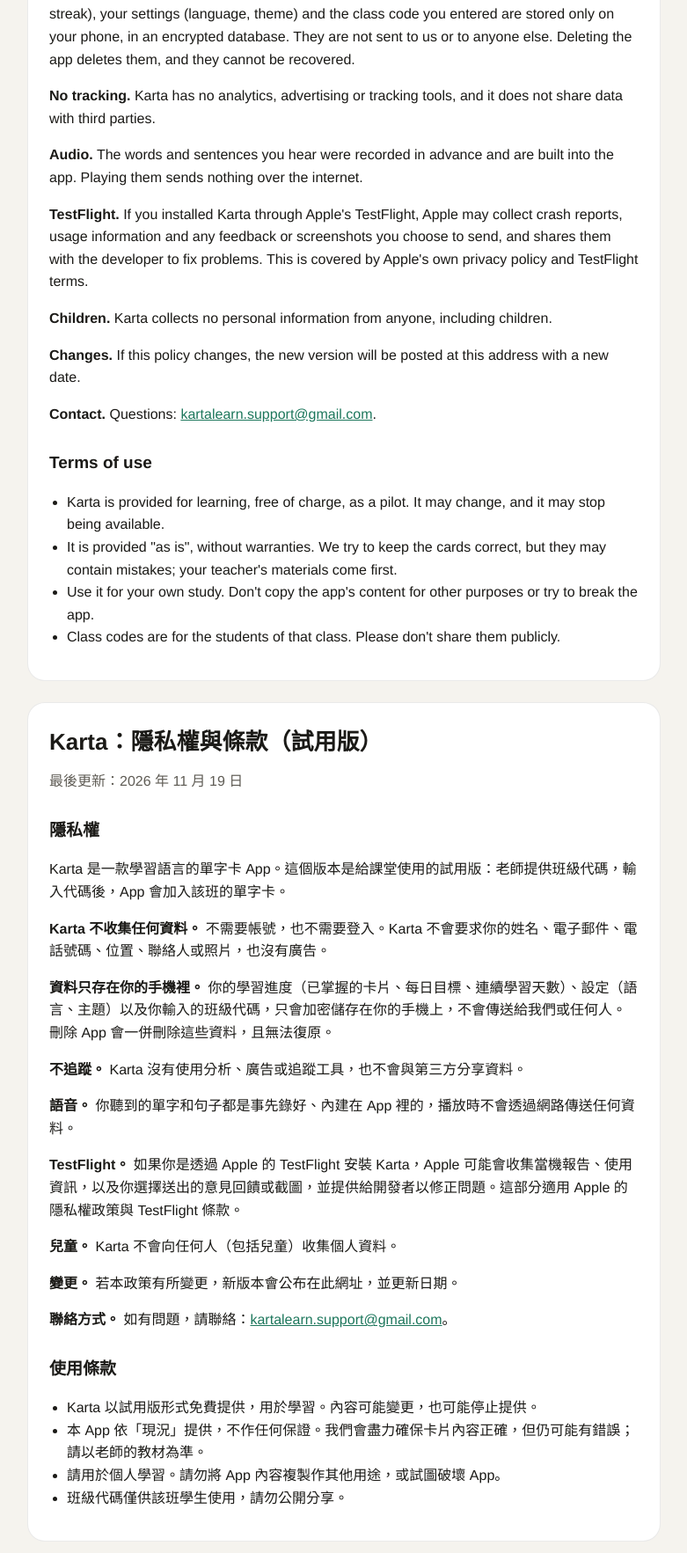
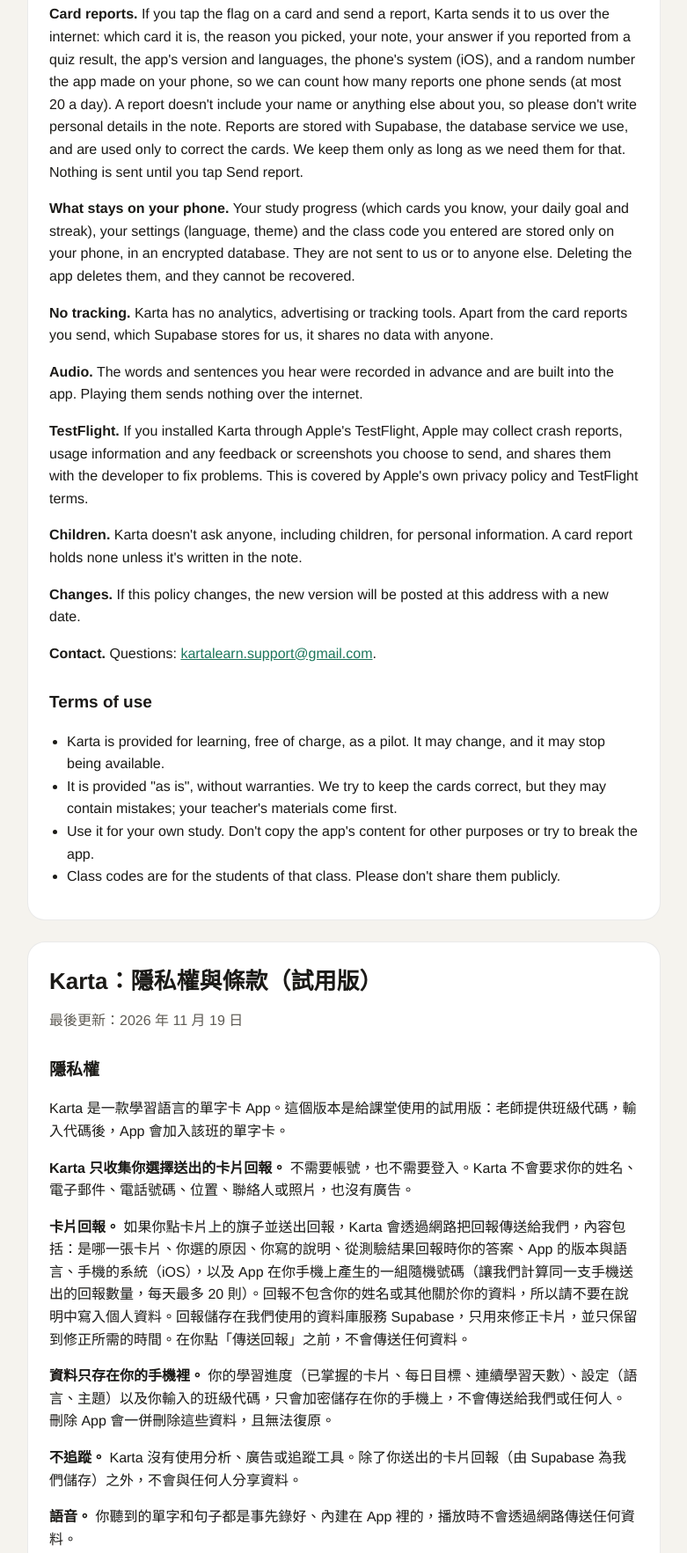
Before and after one commit to restorenode/karta-legal, a plain HTML site: page index.html in a window 1280 px wide. Shown: the part 410-2175 px from the top of the page at 88% size, without its empty margins (249-1030 px from the left). Drawn offline with Linux system fonts and the light colour scheme.

Commit message:
Privacy: card reports are sent and stored with Supabase
Co-Authored-By: Claude Opus 5.5 <noreply@anthropic.com>

```diff
--- a/index.html
+++ b/index.html
@@ -27,12 +27,13 @@
 <p>Last updated: 19 November 2026</p>
 <h2>Privacy</h2>
 <p>Karta is a flashcard app for learning languages. This version is a pilot for a class: a teacher gives students a class code, and the code adds the class&#x27;s cards to the app.</p>
-<p><strong>What Karta collects: nothing.</strong> There is no account and no sign-in. Karta does not ask for your name, email address, phone number, location, contacts or photos, and it shows no ads.</p>
+<p><strong>What Karta collects: only the card reports you choose to send.</strong> There is no account and no sign-in. Karta does not ask for your name, email address, phone number, location, contacts or photos, and it shows no ads.</p>
+<p><strong>Card reports.</strong> If you tap the flag on a card and send a report, Karta sends it to us over the internet: which card it is, the reason you picked, your note, your answer if you reported from a quiz result, the app&#x27;s version and languages, the phone&#x27;s system (iOS), and a random number the app made on your phone, so we can count how many reports one phone sends (at most 20 a day). A report doesn&#x27;t include your name or anything else about you, so please don&#x27;t write personal details in the note. Reports are stored with Supabase, the database service we use, and are used only to correct the cards. We keep them only as long as we need them for that. Nothing is sent until you tap Send report.</p>
 <p><strong>What stays on your phone.</strong> Your study progress (which cards you know, your daily goal and streak), your settings (language, theme) and the class code you entered are stored only on your phone, in an encrypted database. They are not sent to us or to anyone else. Deleting the app deletes them, and they cannot be recovered.</p>
-<p><strong>No tracking.</strong> Karta has no analytics, advertising or tracking tools, and it does not share data with third parties.</p>
+<p><strong>No tracking.</strong> Karta has no analytics, advertising or tracking tools. Apart from the card reports you send, which Supabase stores for us, it shares no data with anyone.</p>
 <p><strong>Audio.</strong> The words and sentences you hear were recorded in advance and are built into the app. Playing them sends nothing over the internet.</p>
 <p><strong>TestFlight.</strong> If you installed Karta through Apple&#x27;s TestFlight, Apple may collect crash reports, usage information and any feedback or screenshots you choose to send, and shares them with the developer to fix problems. This is covered by Apple&#x27;s own privacy policy and TestFlight terms.</p>
-<p><strong>Children.</strong> Karta collects no personal information from anyone, including children.</p>
+<p><strong>Children.</strong> Karta doesn&#x27;t ask anyone, including children, for personal information. A card report holds none unless it&#x27;s written in the note.</p>
 <p><strong>Changes.</strong> If this policy changes, the new version will be posted at this address with a new date.</p>
 <p><strong>Contact.</strong> Questions: <a href="mailto:kartalearn.support@gmail.com">kartalearn.support@gmail.com</a>.</p>
 <h2>Terms of use</h2>
@@ -43,12 +44,13 @@
 <p>最後更新：2026 年 11 月 19 日</p>
 <h2>隱私權</h2>
 <p>Karta 是一款學習語言的單字卡 App。這個版本是給課堂使用的試用版：老師提供班級代碼，輸入代碼後，App 會加入該班的單字卡。</p>
-<p><strong>Karta 不收集任何資料。</strong> 不需要帳號，也不需要登入。Karta 不會要求你的姓名、電子郵件、電話號碼、位置、聯絡人或照片，也沒有廣告。</p>
+<p><strong>Karta 只收集你選擇送出的卡片回報。</strong> 不需要帳號，也不需要登入。Karta 不會要求你的姓名、電子郵件、電話號碼、位置、聯絡人或照片，也沒有廣告。</p>
+<p><strong>卡片回報。</strong> 如果你點卡片上的旗子並送出回報，Karta 會透過網路把回報傳送給我們，內容包括：是哪一張卡片、你選的原因、你寫的說明、從測驗結果回報時你的答案、App 的版本與語言、手機的系統（iOS），以及 App 在你手機上產生的一組隨機號碼（讓我們計算同一支手機送出的回報數量，每天最多 20 則）。回報不包含你的姓名或其他關於你的資料，所以請不要在說明中寫入個人資料。回報儲存在我們使用的資料庫服務 Supabase，只用來修正卡片，並只保留到修正所需的時間。在你點「傳送回報」之前，不會傳送任何資料。</p>
 <p><strong>資料只存在你的手機裡。</strong> 你的學習進度（已掌握的卡片、每日目標、連續學習天數）、設定（語言、主題）以及你輸入的班級代碼，只會加密儲存在你的手機上，不會傳送給我們或任何人。刪除 App 會一併刪除這些資料，且無法復原。</p>
-<p><strong>不追蹤。</strong> Karta 沒有使用分析、廣告或追蹤工具，也不會與第三方分享資料。</p>
+<p><strong>不追蹤。</strong> Karta 沒有使用分析、廣告或追蹤工具。除了你送出的卡片回報（由 Supabase 為我們儲存）之外，不會與任何人分享資料。</p>
 <p><strong>語音。</strong> 你聽到的單字和句子都是事先錄好、內建在 App 裡的，播放時不會透過網路傳送任何資料。</p>
 <p><strong>TestFlight。</strong> 如果你是透過 Apple 的 TestFlight 安裝 Karta，Apple 可能會收集當機報告、使用資訊，以及你選擇送出的意見回饋或截圖，並提供給開發者以修正問題。這部分適用 Apple 的隱私權政策與 TestFlight 條款。</p>
-<p><strong>兒童。</strong> Karta 不會向任何人（包括兒童）收集個人資料。</p>
+<p><strong>兒童。</strong> Karta 不會向任何人（包括兒童）索取個人資料。卡片回報不含個人資料，除非寫在說明中。</p>
 <p><strong>變更。</strong> 若本政策有所變更，新版本會公布在此網址，並更新日期。</p>
 <p><strong>聯絡方式。</strong> 如有問題，請聯絡：<a href="mailto:kartalearn.support@gmail.com">kartalearn.support@gmail.com</a>。</p>
 <h2>使用條款</h2>
```
